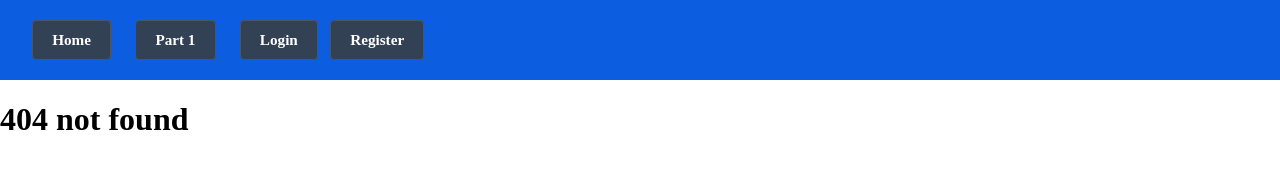
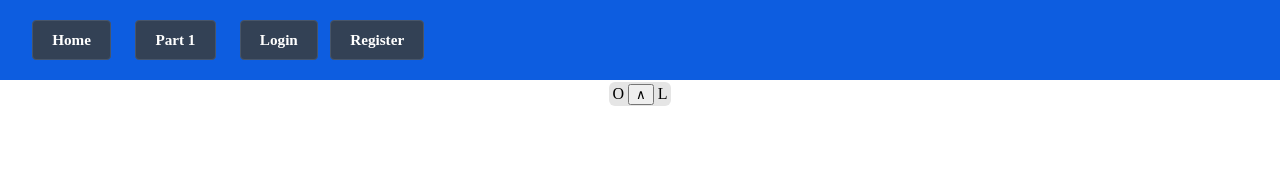
Before and after one commit to TuomasHirv/LogiikkaTeht-v-t, a React app in the folder frontend/: page /testing in a window 1280 px wide. Before the commit this address had no page. Shown: the top 170 px of the page. Built offline with nearby package versions, Linux system fonts and the light colour scheme; the HTML template or start-up script is replaced by a standard one.

Commit message:
Added SubFormulaTask parts. Still have to connect it to the system. Infact the system has to be reworked to support multi-section parts

```diff
--- a/frontend/src/App.jsx
+++ b/frontend/src/App.jsx
@@ -18,7 +18,7 @@ import NavBar from "./components/NavBar"
 import LoginScreen from "./components/LoginScreen"
 import RegisterScreen from "./components/RegisterScreen"
 import InstructionScreen from "./components/InstructionScreen"
-
+import SubFormulaTask from "./components/SubFormulaTask"
 function App() {
   const token = useUserStore((state) => state.token)
   const { initialize } = useUserActions()
@@ -37,6 +37,7 @@ function App() {
           <Route path="/register" element={<RegisterScreen />} />
           <Route path="/tasks/:moduleName" element={<TaskScreen />} />
           <Route path="/part/:id/:moduleName" element={<InstructionScreen />} />
+          <Route path="/testing" element={<SubFormulaTask />} />
           <Route path="*" element={<NotFound />} />
         </Routes>
       </div>
--- a/frontend/src/components/InstructionScreen.jsx
+++ b/frontend/src/components/InstructionScreen.jsx
@@ -25,24 +25,26 @@ const InstructionScreen = () => {
           ))}
         </p>
       </div>
-      <div className="space-y-4">
+      <div>
         {content.paragraphs.map((par, index) => (
           <div
             key={index}
             className="flex flex-row sm:items-center p-4 rounded-lg gap-0"
             style={{ backgroundColor: "#e2e8f0" }}
           >
+            <p className="text-gray-700 max-w-xl text-sm md:text-base leading-relaxed m-0">
+              {par}
+            </p>
             <code
               className="font-mono font-bold text-lg md:text-2xl px-6 py-4 rounded-lg shadow-sm border border-blue-200 m-0"
               style={{ backgroundColor: "#cbd5e1", color: "#1e293b" }}
             >
-              {par}
               {content.examples[index]}
             </code>
           </div>
         ))}
       </div>
-      <Link to={taskLink} className="buttonStyle">
+      <Link to={taskLink} className="buttonStyle mt-6 inline-block">
         {" "}
         Tasks{" "}
       </Link>
--- /dev/null
+++ b/frontend/src/components/Node.jsx
@@ -0,0 +1,88 @@
+import { UseField } from "../hooks"
+
+const TextField = ({ onLock }) => {
+  const { reset: reset, ...textInput } = UseField("text")
+
+  const handleLock = (event) => {
+    event.preventDefault()
+    if (textInput.value.trim()) {
+      onLock(textInput.value)
+    }
+  }
+  return (
+    <form onSubmit={handleLock}>
+      <input {...textInput} />
+      <button type="submit"> ok </button>
+    </form>
+  )
+}
+
+const Node = ({ node, onChange }) => {
+  if (!node.locked) {
+    return (
+      <TextField
+        onLock={(value) => onChange({ ...node, text: value, locked: true })}
+      />
+    )
+  }
+  const nodeParts = node.text.split(/([¬∧∨→↔])/)
+
+  const handleSplit = (part) => {
+    if (part === "¬") {
+      onChange({
+        ...node,
+        children: [{ text: "", locked: false, children: null }],
+      })
+    } else {
+      onChange({
+        ...node,
+        children: [
+          { text: "", locked: false, children: null },
+          { text: "", locked: false, children: null },
+        ],
+      })
+    }
+  }
+  return (
+    <div>
+      <p
+        style={{
+          backgroundColor: "#e5e5e5",
+          padding: "0.1rem 0.2rem",
+          borderRadius: "6px",
+          margin: 2,
+        }}
+      >
+        {!node.children
+          ? nodeParts.map((part, index) =>
+              /[¬∧∨→↔]/.test(part) ? (
+                <button key={index} onClick={() => handleSplit(part)}>
+                  {part}
+                </button>
+              ) : (
+                part
+              ),
+            )
+          : node.text}
+      </p>
+      {node.children && (
+        <div style={{ display: "flex", gap: "1rem" }}>
+          {node.children.map((child, index) => (
+            <Node
+              key={index}
+              node={child}
+              onChange={(updatedChild) => {
+                const newChildren = node.children.map((c, i) =>
+                  i === index ? updatedChild : c,
+                )
+                onChange({ ...node, children: newChildren })
+              }}
+            />
+          ))}
+        </div>
+      )}
+    </div>
+  )
+}
+
+export default Node
--- /dev/null
+++ b/frontend/src/components/SubFormulaTask.jsx
@@ -0,0 +1,17 @@
+import { useState } from "react"
+import Node from "./Node"
+
+const SubFormulaTask = (task) => {
+  const [root, setRoot] = useState({
+    text: "O ∧ L",
+    locked: true,
+    children: null,
+  })
+  return (
+    <div style={{ display: "flex", justifyContent: "center", width: "100%" }}>
+      <Node node={root} onChange={setRoot} />
+    </div>
+  )
+}
+
+export default SubFormulaTask
```
